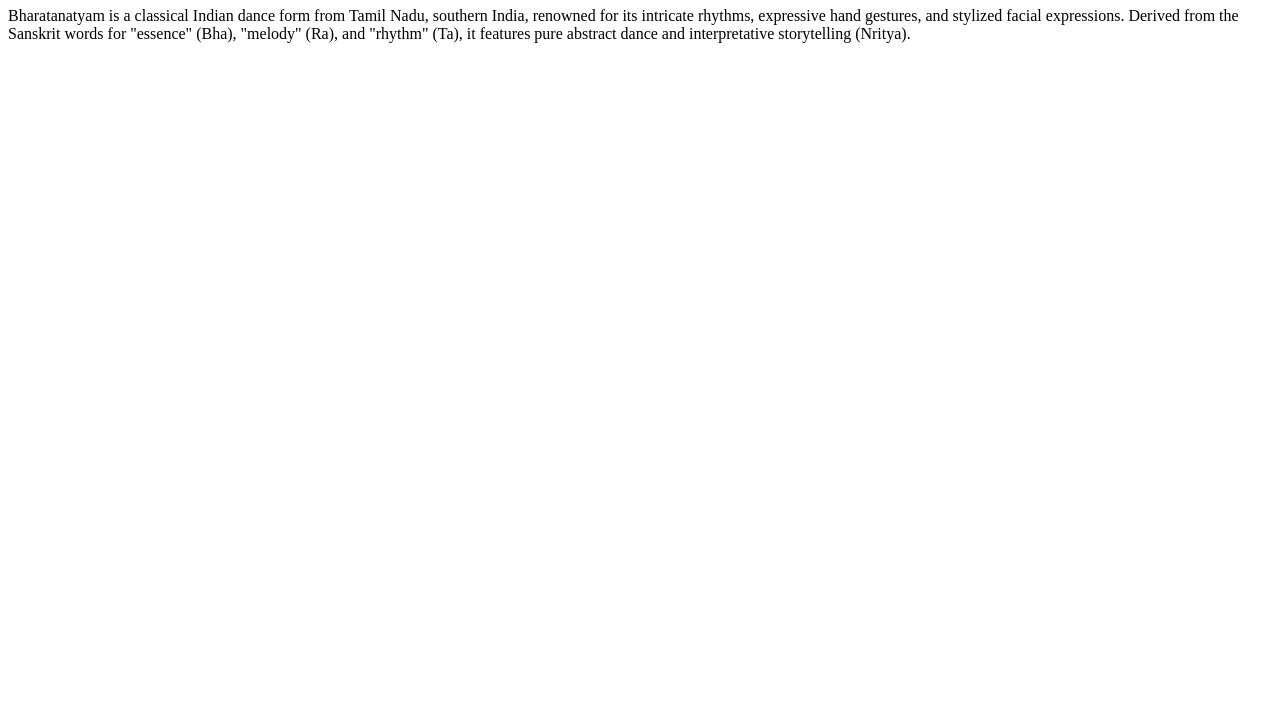
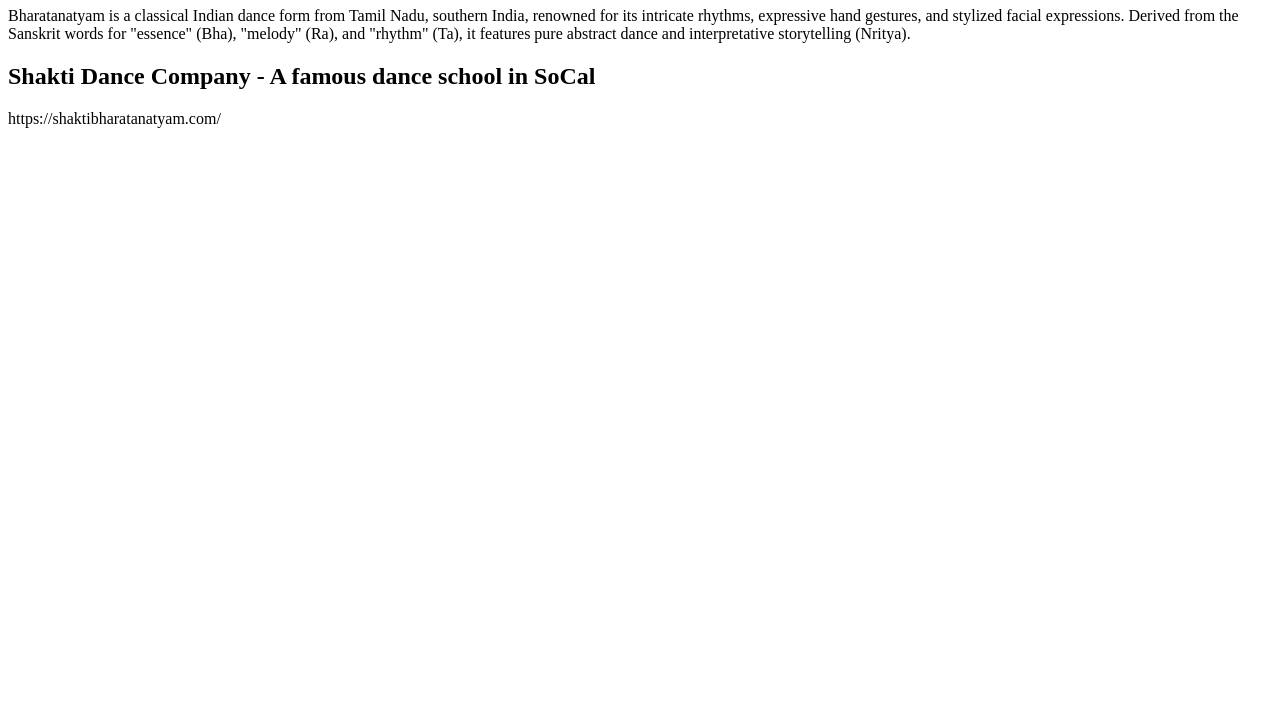
Before and after one commit to MyAppleShine/MyAppleShine.github.io, a plain HTML site: page index.html in a window 1280 px wide. Shown: the part 73-800 px from the top of the page. Drawn offline with Linux system fonts and the light colour scheme.

Commit message:
Update index.html

```diff
--- a/index.html
+++ b/index.html
@@ -7,5 +7,8 @@
   <body>
     <h1>Bharatanatyam</h1>
     <p>Bharatanatyam is a classical Indian dance form from Tamil Nadu, southern India, renowned for its intricate rhythms, expressive hand gestures, and stylized facial expressions. Derived from the Sanskrit words for "essence" (Bha), "melody" (Ra), and "rhythm" (Ta), it features pure abstract dance and interpretative storytelling (Nritya).</p>
+
+    <h2>Shakti Dance Company - A famous dance school in SoCal</h2>
+    <a>https://shaktibharatanatyam.com/</a>
   </body>
 </html>
```
